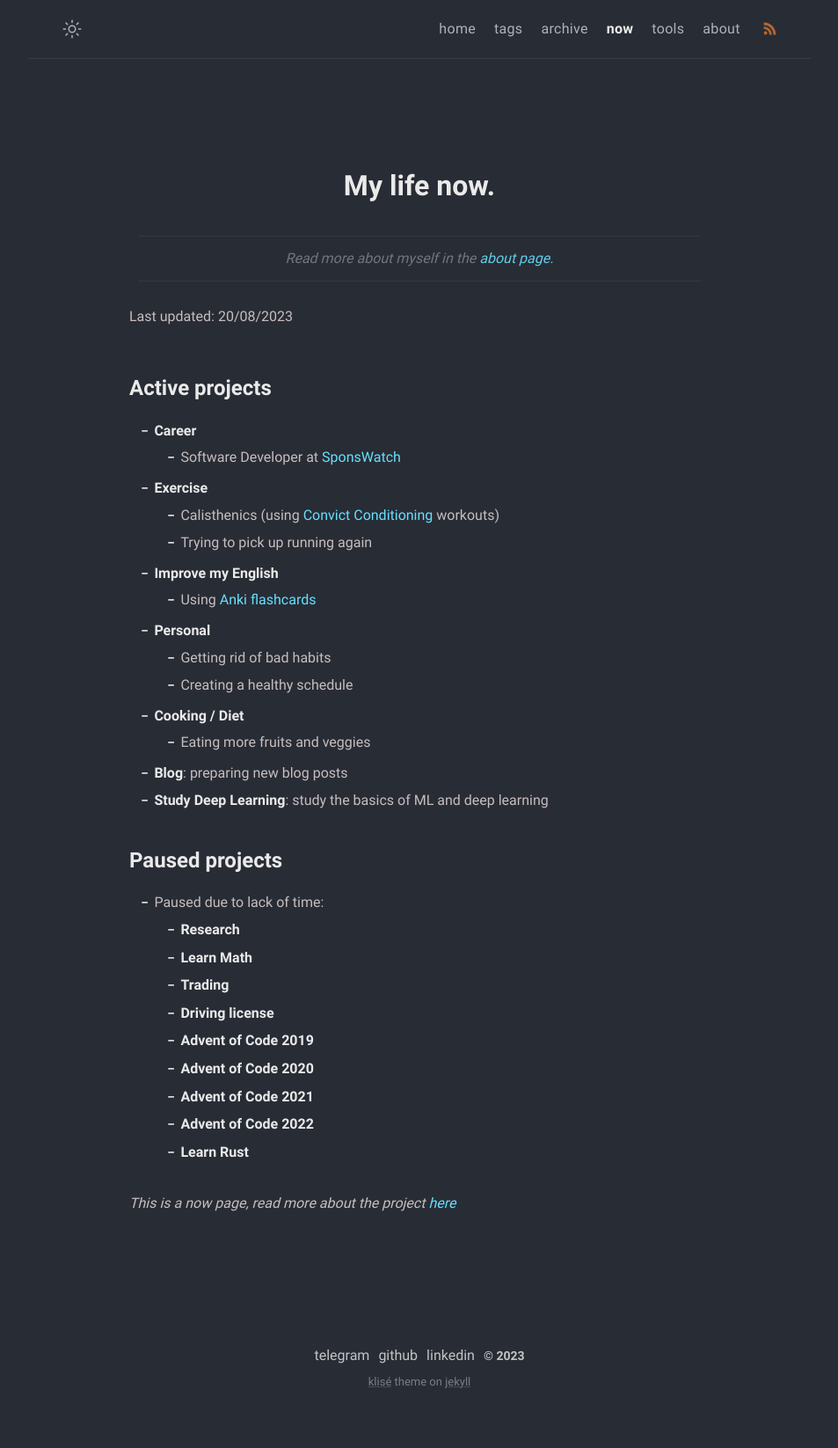
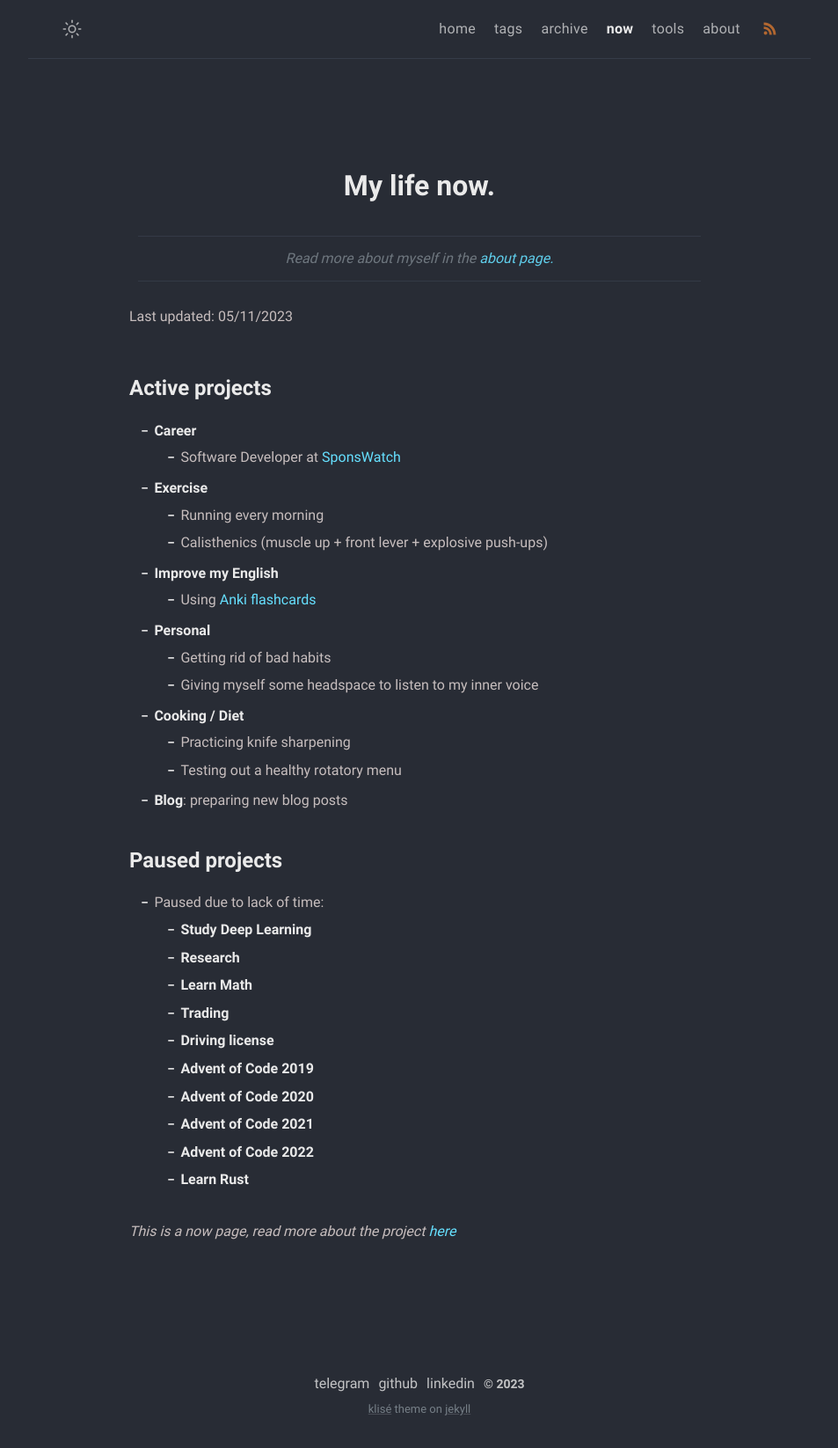
Before and after one commit to MonkeyAndres/MonkeyAndres.github.io, a Jekyll site: the page built from now.md, in a window 1280 px wide. Shown: the whole page at 88% size, without its empty margins (163-1116 px from the left). Built offline with Jekyll 4.4.1, drawn with Linux system fonts in a browser that asks for light colours; before the commit the page ends 1615 px from its top, so only the background shows below that.

Commit message:
📝 Update now page

```diff
--- a/now.md
+++ b/now.md
@@ -8,28 +8,29 @@ comments: false
 
 > Read more about myself in the [about page.](../about)
 
-Last updated: 20/08/2023
+Last updated: 05/11/2023
 
 # Active projects
 
 - **Career**
   - Software Developer at [SponsWatch](https://sponswatch.com/)
 - **Exercise**
-  - Calisthenics (using [Convict Conditioning](https://www.goodreads.com/book/show/7305111-convict-conditioning) workouts)
-  - Trying to pick up running again
+  - Running every morning
+  - Calisthenics (muscle up + front lever + explosive push-ups)
 - **Improve my English**
   - Using [Anki flashcards](https://apps.ankiweb.net/)
 - **Personal**
   - Getting rid of bad habits
-  - Creating a healthy schedule
+  - Giving myself some headspace to listen to my inner voice
 - **Cooking / Diet**
-  - Eating more fruits and veggies
+  - Practicing knife sharpening
+  - Testing out a healthy rotatory menu
 - **Blog**: preparing new blog posts
-- **Study Deep Learning**: study the basics of ML and deep learning
 
 # Paused projects
 
 - Paused due to lack of time:
+  - **Study Deep Learning**
   - **Research**
   - **Learn Math**
   - **Trading**
```
